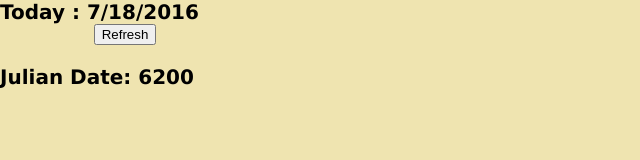
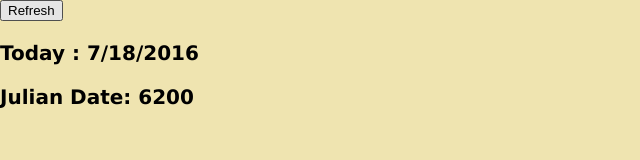
Before and after one commit to harrykhh/JulianDate, a plain HTML site: page index.html in a window 1280 px wide. Shown: the whole page, without its empty margins (0-640 px from the left). Drawn offline with Linux system fonts and the light colour scheme.

Commit message:
Update index.html

```diff
--- a/index.html
+++ b/index.html
@@ -1,6 +1,6 @@
 <html xmlns="http://www.w3.org/1999/xhtml">
     <head>
-        <meta http-equiv="refresh" content="3" />
+        <meta http-equiv="refresh" content="3600" />
         <title>Julian Date</title>
         <style type="text/css">
         body
@@ -43,8 +43,9 @@
 
     <body onload="init()">
         <g:background>
+        <form><input Type="Button" value="Refresh" onClick="window.location.reload()"></form>
             <span id="gadgetContent">
-		Today : <span id="today"></span> <span><form><input Type="Button" value="Refresh" onClick="window.location.reload()"></form></span></p>
+		Today : <span id="today"></span> </p>
 		Julian Date: <span id="date"></span>
             </span>
         </g:background>
```
